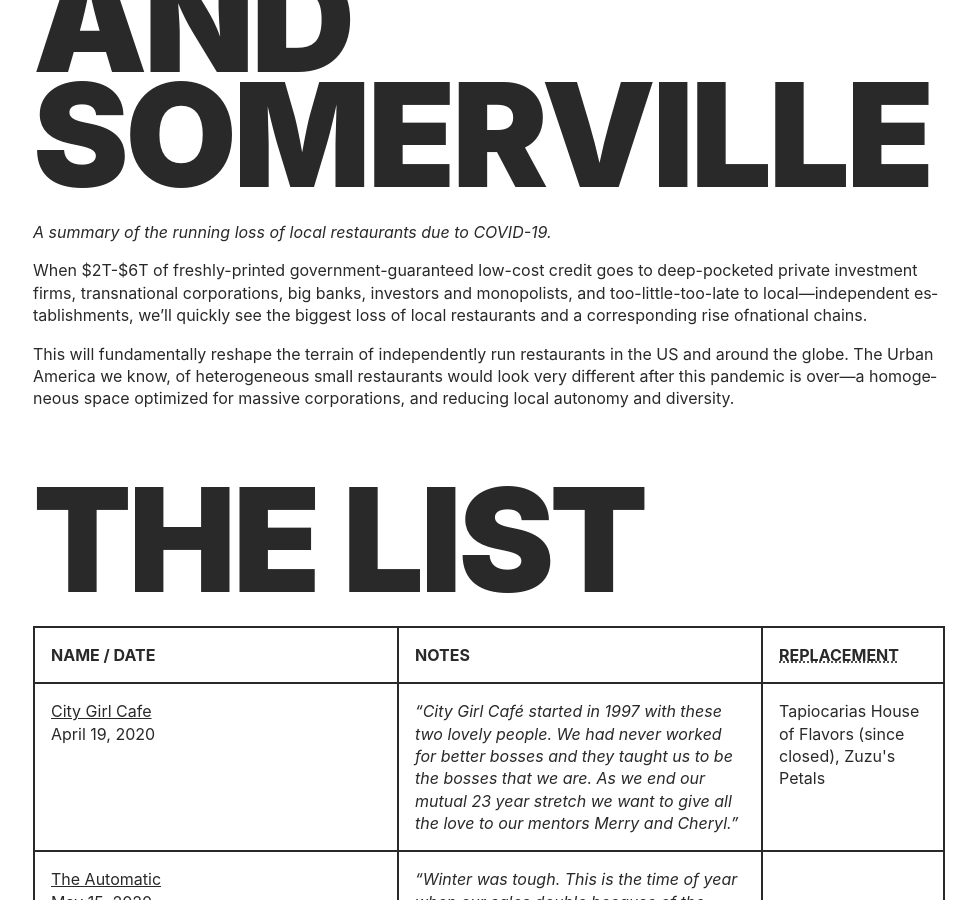
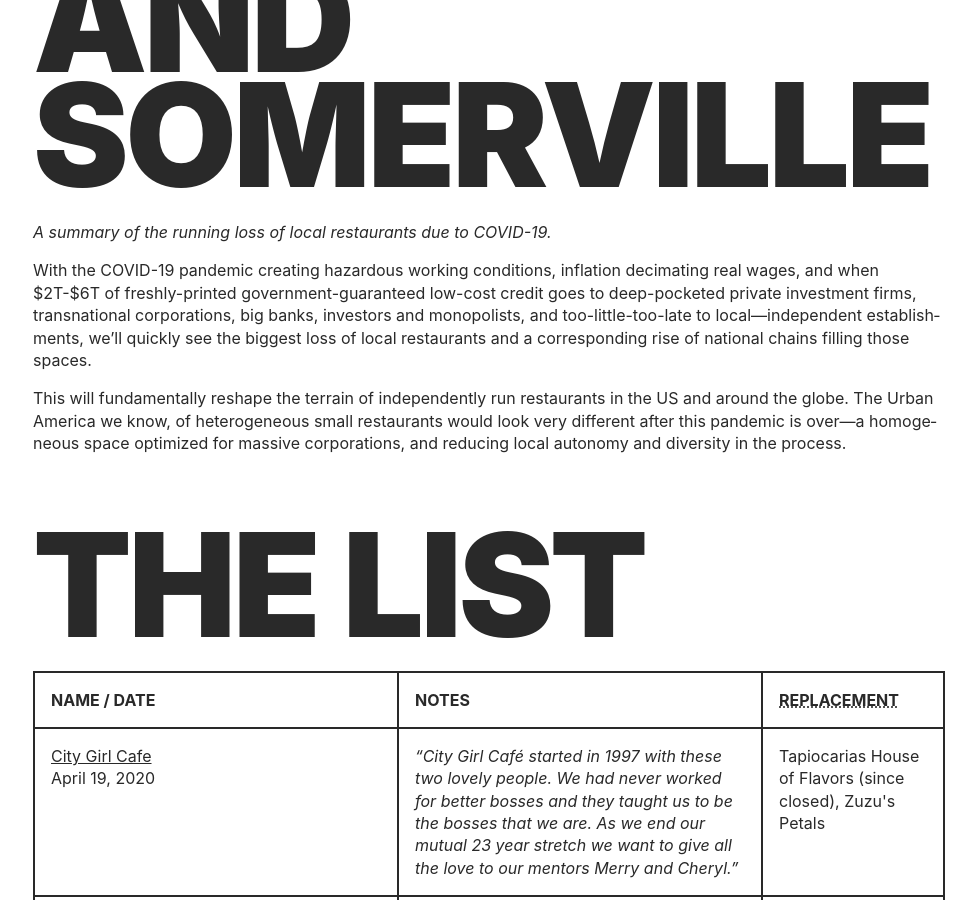
Before and after one commit to unredacted-word/katamari-restaurants, a Jekyll site: the page built from index.md, in a window 1280 px wide and 900 px high, scrolled down 571 px. Shown: the whole window, without its empty margins (151-1127 px from the left). Built offline with Jekyll 4.4.1, drawn with Linux system fonts in a browser that asks for light colours.

Commit message:
Update index.md

```diff
--- a/index.md
+++ b/index.md
@@ -19,17 +19,18 @@ style: |
 
 _A summary of the running loss of local restaurants due to COVID-19._
 
-When $2T-$6T of freshly-printed government-guaranteed low-cost credit goes to
+With the COVID-19 pandemic creating hazardous working conditions, inflation decimating
+real wages, and when $2T-$6T of freshly-printed government-guaranteed low-cost credit goes to
 deep-pocketed private investment firms, transnational corporations, big banks,
 investors and monopolists, and too-little-too-late to local—independent establishments,
 we'll quickly see the biggest loss of local restaurants and a corresponding
-rise ofnational chains.
+rise of national chains filling those spaces.
 
 This will fundamentally reshape the terrain of independently run restaurants in
 the US and around the globe. The Urban America we know, of heterogeneous small
 restaurants would look very different after this pandemic is over&mdash;a
 homogeneous space optimized for massive corporations, and reducing local
-autonomy and diversity.
+autonomy and diversity in the process.
 
 ## The List
 
```
